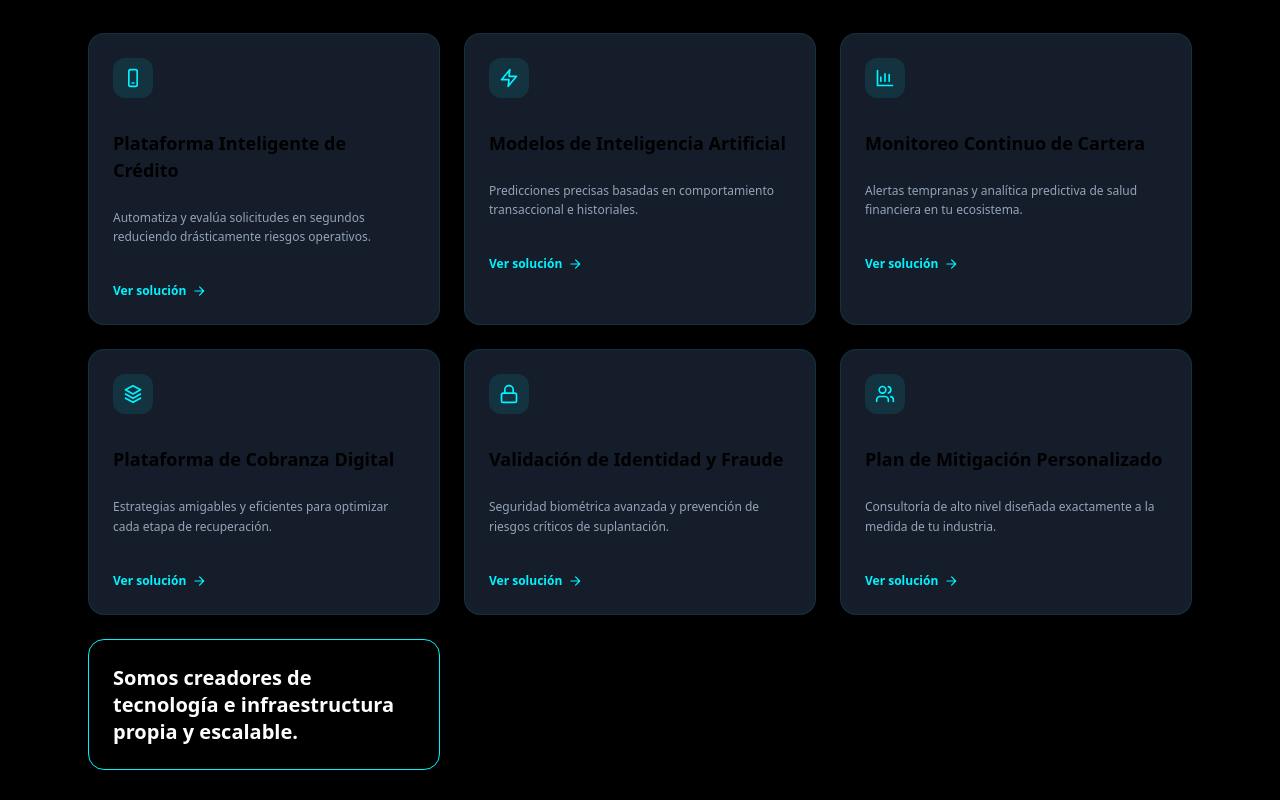
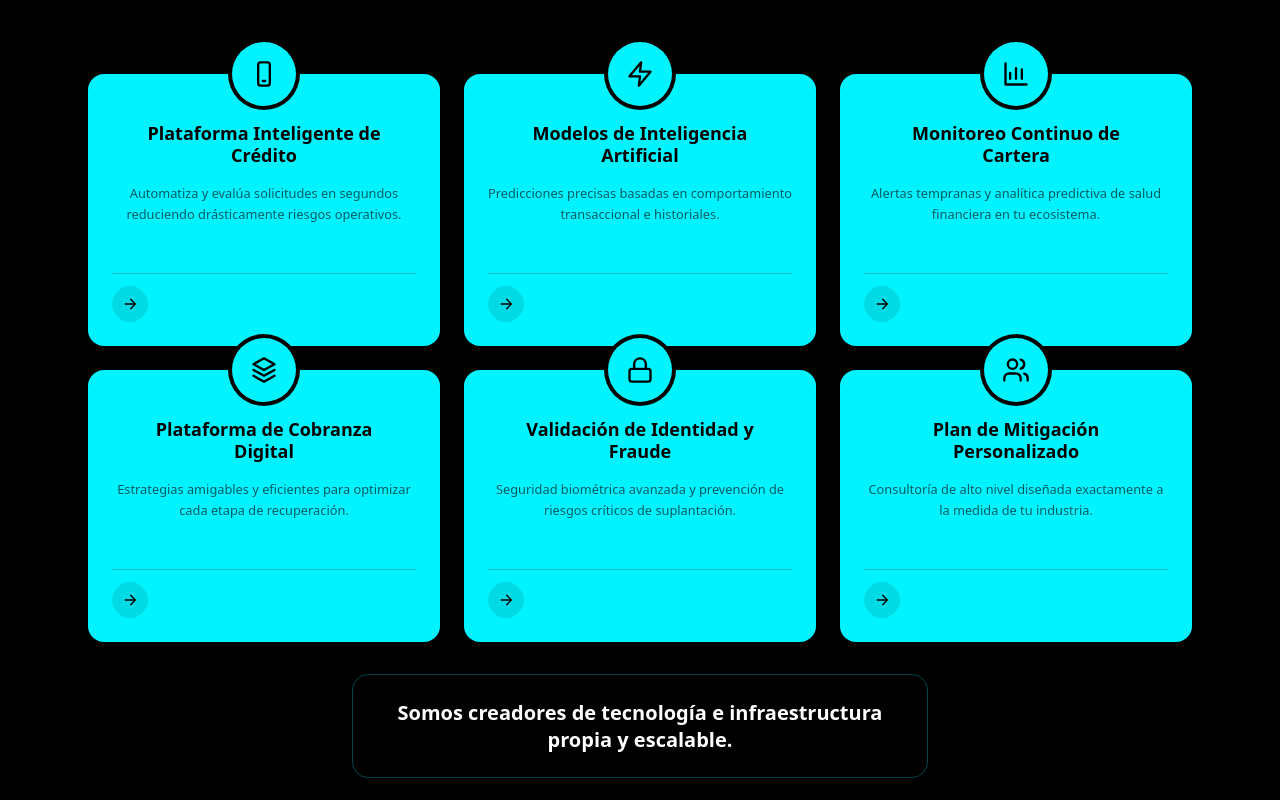
Before and after one commit to Dyogho/bantiax-component, a React (Vite) app: page / in a window 1280 px wide. Shown: the part 2320-3120 px from the top of the page. Built offline with nearby package versions, Linux system fonts and the light colour scheme.

Commit message:
feat(tech-solutions): refine solution cards

```diff
--- /dev/null
+++ b/src/components/solution-card/solution-card.module.css
@@ -0,0 +1,79 @@
+.solutionCard {
+  position: relative;
+  max-width: none;
+  min-height: 100%;
+  align-items: center;
+  gap: 1rem;
+  margin-top: 2rem;
+  padding: 3rem 1.5rem 1.5rem;
+  text-align: center;
+}
+
+.iconCircle {
+  position: absolute;
+  top: 0;
+  left: 50%;
+  display: inline-flex;
+  width: 4rem;
+  height: 4rem;
+  align-items: center;
+  justify-content: center;
+  border-radius: 50%;
+  color: var(--text-black);
+  background: var(--color-primary);
+  box-shadow: 0 0 0 0.25rem var(--bg-dark);
+  transform: translate(-50%, -50%);
+}
+
+.title {
+  max-width: 15rem;
+  margin: 0;
+  color: var(--text-black);
+  font-size: 1.125rem;
+  font-weight: 800;
+  line-height: 1.25;
+  text-align: center;
+}
+
+.description {
+  margin: 0;
+  color: rgba(0, 0, 0, 0.62);
+  font-size: 0.8rem;
+  line-height: 1.65;
+  text-align: center;
+}
+
+.footer {
+  display: flex;
+  width: 100%;
+  flex-direction: column;
+  align-items: flex-start;
+  gap: 0.75rem;
+  margin-top: auto;
+}
+
+.divider {
+  width: 100%;
+  height: 1px;
+  background: rgba(0, 0, 0, 0.22);
+}
+
+.link {
+  display: inline-flex;
+  width: 2.25rem;
+  height: 2.25rem;
+  flex-shrink: 0;
+  align-items: center;
+  justify-content: center;
+  border-radius: 999px;
+  color: var(--text-black);
+  background: rgba(0, 0, 0, 0.1);
+  text-decoration: none;
+  transition: transform 0.2s, background-color 0.2s;
+}
+
+.link:hover,
+.link:focus-visible {
+  background: rgba(0, 0, 0, 0.16);
+  transform: translateX(0.15rem);
+}
--- a/src/components/solution-card/solution-card.tsx
+++ b/src/components/solution-card/solution-card.tsx
@@ -1,6 +1,7 @@
 import type { IconName } from '@/components/icon/icon'
-import Card from '@/components/card/card'
+import Card, { CARD_INTERACTION } from '@/components/card/card'
 import Icon from '@/components/icon/icon'
+import styles from './solution-card.module.css'
 
 type SolutionCardProps = {
   icon: IconName
@@ -11,16 +12,18 @@ type SolutionCardProps = {
 
 function SolutionCard({ icon, title, description, href = '#servicios' }: SolutionCardProps) {
   return (
-    <Card className="risk-card" variant="filled">
-      <div className="icon-wrapper">
-        <Icon name={icon} size={20} />
+    <Card className={styles.solutionCard} interaction={CARD_INTERACTION.ACTIVE} variant="filled">
+      <span className={styles.iconCircle} aria-hidden="true">
+        <Icon name={icon} size={28} />
+      </span>
+      <h3 className={styles.title}>{title}</h3>
+      <p className={styles.description}>{description}</p>
+      <div className={styles.footer}>
+        <span className={styles.divider} />
+        <a className={styles.link} href={href} aria-label={`Ver más sobre ${title}`}>
+          <Icon name="arrow-right" size={16} />
+        </a>
       </div>
-      <h3 className="card-title">{title}</h3>
-      <p className="card-desc">{description}</p>
-      <a className="card-link" href={href} aria-label={`Ver más sobre ${title}`}>
-        Ver solución
-        <Icon name="arrow-right" size={14} />
-      </a>
     </Card>
   )
 }
--- a/src/components/tech-solutions-section/tech-solutions-section.tsx
+++ b/src/components/tech-solutions-section/tech-solutions-section.tsx
@@ -1,15 +1,19 @@
+import Card, { CARD_TEXT, CARD_VARIANT } from '@/components/card/card'
+import InfoCard, { INFO_CARD_SIZE } from '@/components/info-card/info-card'
+import SolutionCard from '@/components/solution-card/solution-card'
 import { techSolutionCards } from '@/landing/data'
-import Icon from '@/components/icon/icon'
-import SolutionCard from '@/components/solution-card/solution-card'
 
 function TechSolutionsSection() {
   return (
     <section id="riesgo" className="risk-section">
       <div className="section-heading-left">
-        <span className="highlight-text eyebrow eyebrow-with-icon">
-          <Icon name="lightbulb" size={18} />
-          Soluciones Tecnológicas Financieras
-        </span>
+        <InfoCard
+          className="highlight-text"
+          icon="lightbulb"
+          size={INFO_CARD_SIZE.SMALL}
+          title="Soluciones Tecnológicas Financieras"
+          titleColor="primary"
+        />
         <h2 className="section-title section-title-primary">Transformamos el Riesgo en Rentabilidad</h2>
         <p className="section-description section-description-left">Implementamos capas de inteligencia tecnológica para blindar cada etapa crítica del ciclo de crédito de tu organización.</p>
       </div>
@@ -18,10 +22,11 @@ function TechSolutionsSection() {
         {techSolutionCards.map((card) => (
           <SolutionCard description={card.desc} icon={card.icon} key={card.title} title={card.title} />
         ))}
-        <article className="risk-card risk-card-outline">
-          <p>Somos creadores de tecnología e infraestructura propia y escalable.</p>
-        </article>
       </div>
+
+      <Card className="risk-summary-card" text={CARD_TEXT.MAIN} variant={CARD_VARIANT.OUTLINED}>
+        <p>Somos creadores de tecnología e infraestructura propia y escalable.</p>
+      </Card>
     </section>
   )
 }
--- a/src/landing/landing.css
+++ b/src/landing/landing.css
@@ -477,6 +477,23 @@
   line-height: 1.35;
 }
 
+.risk-summary-card {
+  max-width: 36rem;
+  align-items: center;
+  justify-content: center;
+  margin: 4rem auto 0;
+  background: transparent;
+  text-align: center;
+}
+
+.risk-summary-card p {
+  margin: 0;
+  color: var(--text-main);
+  font-size: 1.25rem;
+  font-weight: 700;
+  line-height: 1.35;
+}
+
 .icon-wrapper {
   display: flex;
   width: 2.5rem;
```
Also changed, not shown: 1 other file (tests, documents, lock files or other folders).
